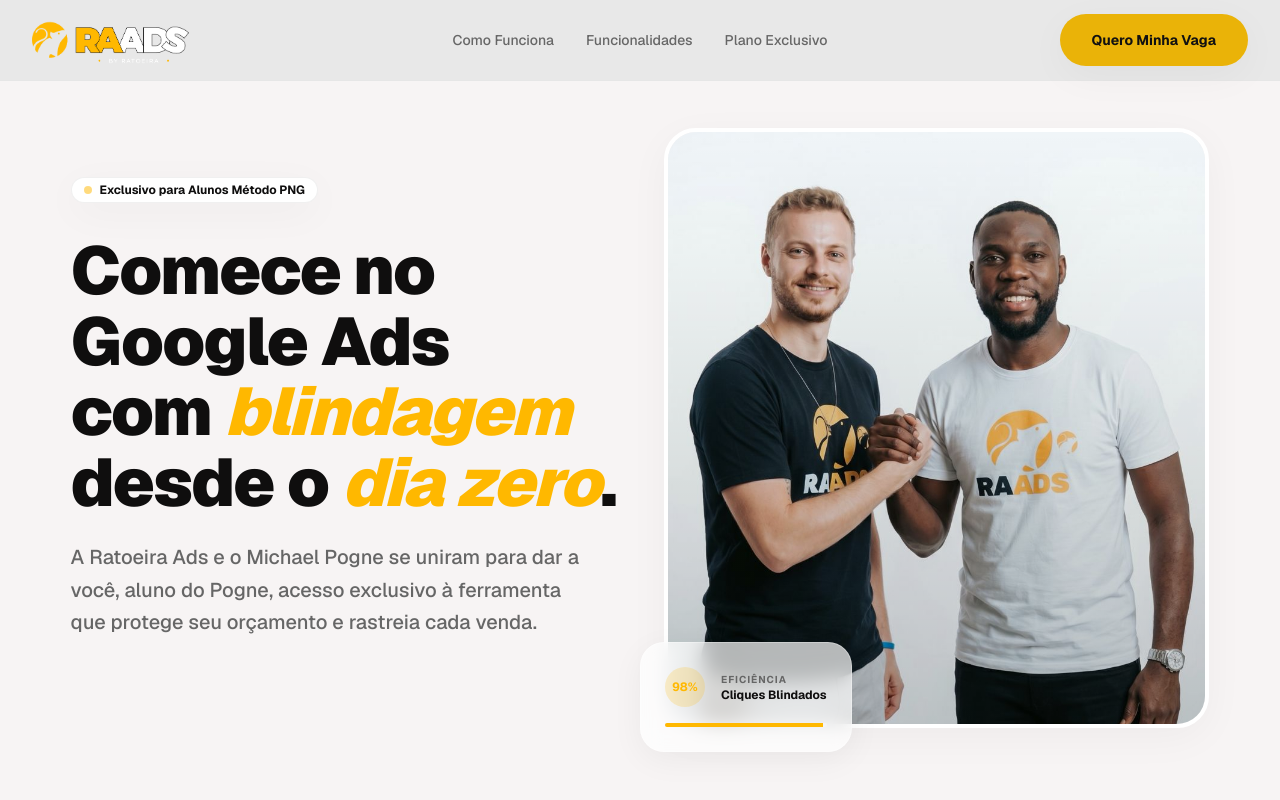
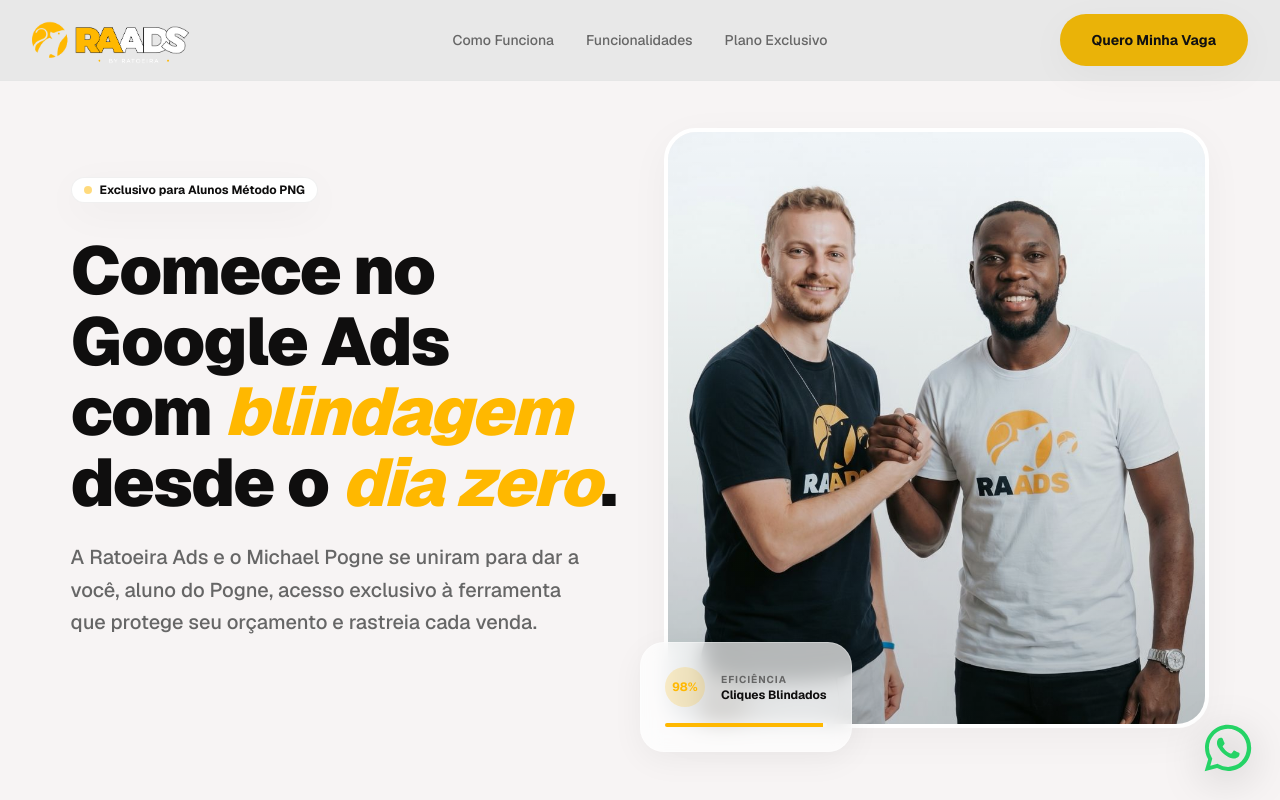
Before and after one commit to lucasignislab/lppogne, a Next.js app: page / in a window 1280 px wide. Shown: the top 800 px of the page. Built offline with nearby package versions, Linux system fonts and the light colour scheme; no server answers.

Commit message:
feat: ajusta carousel e adiciona botao flutuante do whatsapp

```diff
--- a/src/app/page.tsx
+++ b/src/app/page.tsx
@@ -32,6 +32,23 @@
 
       <LeadCaptureModal />
       <CinematicFooter />
+
+      <a
+        href="https://wa.me/5519997278153"
+        target="_blank"
+        rel="noreferrer"
+        aria-label="Falar no WhatsApp"
+        className="fixed bottom-6 right-6 z-[110] transition-transform hover:scale-110"
+      >
+        <svg
+          viewBox="0 0 24 24"
+          aria-hidden="true"
+          className="h-14 w-14 drop-shadow-[0_8px_20px_rgba(0,0,0,0.35)]"
+          fill="#25D366"
+        >
+          <path d="M12.04 2C6.58 2 2.15 6.43 2.15 11.89c0 1.75.46 3.46 1.34 4.97L2 22l5.29-1.38a9.84 9.84 0 0 0 4.75 1.22h.01c5.46 0 9.89-4.43 9.89-9.89A9.9 9.9 0 0 0 12.04 2Zm0 18.1h-.01a8.17 8.17 0 0 1-4.16-1.14l-.3-.18-3.14.82.84-3.06-.2-.32a8.16 8.16 0 0 1-1.26-4.33c0-4.49 3.65-8.14 8.15-8.14a8.15 8.15 0 0 1 8.14 8.14 8.16 8.16 0 0 1-8.06 8.21Zm4.47-6.13c-.24-.12-1.43-.71-1.65-.79-.22-.08-.38-.12-.54.12-.16.24-.62.79-.76.95-.14.16-.28.18-.52.06-.24-.12-1.01-.37-1.92-1.17-.71-.63-1.19-1.4-1.33-1.64-.14-.24-.01-.37.11-.49.11-.11.24-.28.36-.42.12-.14.16-.24.24-.4.08-.16.04-.3-.02-.42-.06-.12-.54-1.3-.74-1.78-.2-.48-.4-.41-.54-.42l-.46-.01c-.16 0-.42.06-.64.3-.22.24-.84.82-.84 2 0 1.17.86 2.31.98 2.47.12.16 1.68 2.56 4.07 3.59.57.24 1.01.38 1.36.49.57.18 1.08.15 1.48.09.45-.07 1.43-.58 1.63-1.14.2-.56.2-1.03.14-1.14-.06-.11-.22-.17-.46-.29Z" />
+        </svg>
+      </a>
     </div>
   );
 }
--- a/src/components/ui/chain-carousel.tsx
+++ b/src/components/ui/chain-carousel.tsx
@@ -4,7 +4,6 @@
 import { motion, useInView } from 'framer-motion';
 import {
     LucideIcon,
-    TrendingUp, // Generic icon for fallback
     Search,
     DeleteIcon,
 } from 'lucide-react';
@@ -200,6 +199,8 @@
         );
     }, [items, searchTerm]);
 
+    const visibleItems = useMemo(() => getVisibleItems(), [getVisibleItems]);
+
     // Handler for selecting an item from the dropdown
     const handleSelectChain = (id: ChainItem['id'], name: string) => {
         const index = items.findIndex((c) => c.id === id);
@@ -213,8 +214,10 @@
         setShowDropdown(false);
     };
 
-    // The current item displayed in the center
-    const currentItem = items[currentIndex];
+    // Keep the middle card synchronized with the item centered on the right column.
+    const currentItem =
+        visibleItems.find((item) => item.distanceFromCenter === 3) ??
+        items[currentIndex];
 
     // --- JSX Render ---
     return (
@@ -240,7 +243,7 @@
                         <div className="absolute bottom-0 h-1/4 w-full bg-transparent "></div>
                     </div>
 
-                    {getVisibleItems().filter(c => c.distanceFromCenter < 0).map((chain) => (
+                    {visibleItems.filter(c => c.distanceFromCenter < 0).map((chain) => (
                         <CarouselItemCard
                             key={chain.id}
                             chain={chain} // Renamed prop to 'chain' for this component's context
@@ -358,7 +361,7 @@
                         <div className="absolute bottom-0 h-1/4 w-full bg-transparent "></div>
                     </div>
 
-                    {getVisibleItems().filter(c => c.distanceFromCenter > 0).map((chain) => (
+                    {visibleItems.filter(c => c.distanceFromCenter > 0).map((chain) => (
                         <CarouselItemCard
                             key={chain.id}
                             chain={chain}
```
